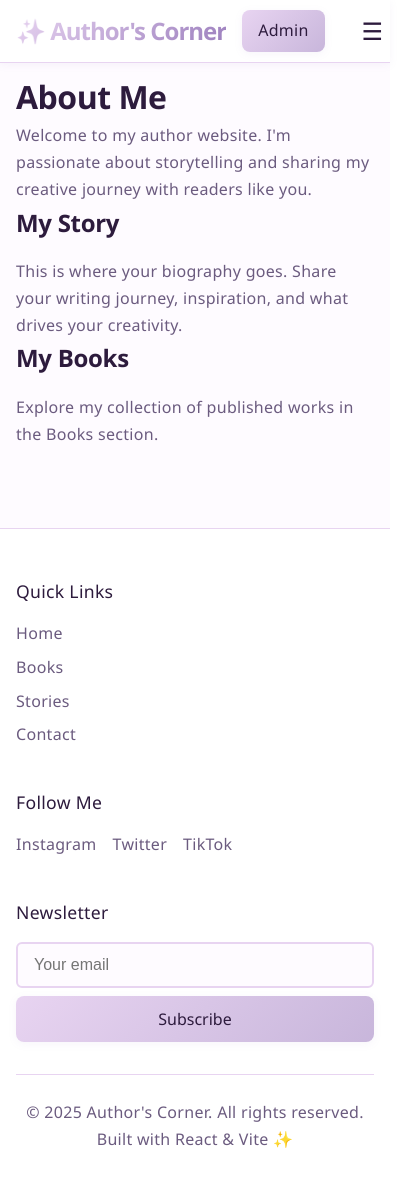
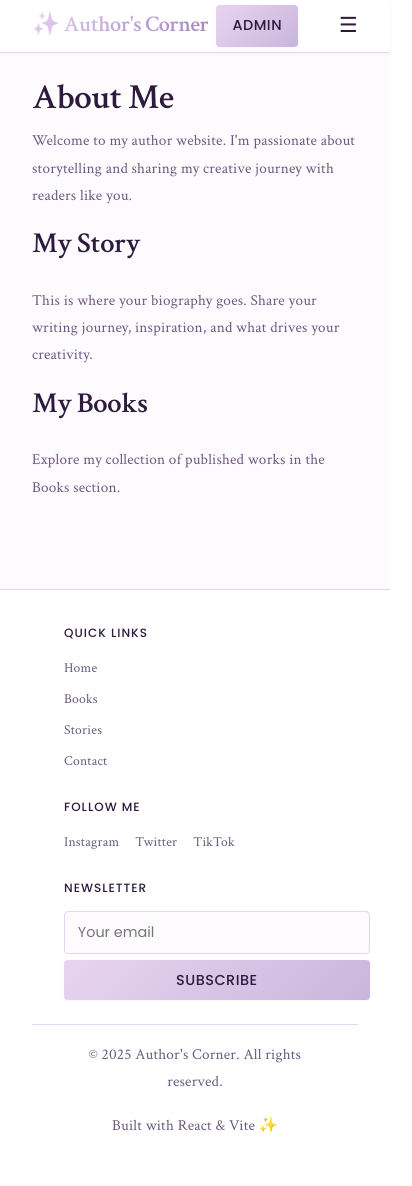
Before and after one commit to kofimuad/author-website, a React app in the folder frontend/: page /about in a window 390 px wide. Shown: the whole page, 412 px wide, since content can reach past the window. Built offline with nearby package versions, Linux system fonts and the light colour scheme; the HTML template or start-up script is replaced by a standard one.

Commit message:
have the first draft now but it's not responsive

```diff
--- a/frontend/src/components/Footer.css
+++ b/frontend/src/components/Footer.css
@@ -1,33 +1,40 @@
 .footer {
   background-color: var(--bg-white);
   border-top: 1px solid var(--border-light);
-  margin-top: 4rem;
-  padding: 3rem 0 1rem;
+  margin-top: 3rem;
+  padding: 2rem 0 1rem;
   animation: fadeInUp 0.6s ease;
 }
 
 .footer-content {
   display: grid;
-  grid-template-columns: repeat(auto-fit, minmax(200px, 1fr));
-  gap: 2rem;
-  margin-bottom: 2rem;
+  grid-template-columns: repeat(auto-fit, minmax(180px, 1fr));
+  gap: 1.5rem;
+  margin-bottom: 1.5rem;
+  max-width: 1200px;
+  margin-left: auto;
+  margin-right: auto;
+  padding: 0 2rem;
 }
 
 .footer-section h4 {
-  margin-bottom: 1rem;
+  margin-bottom: 0.8rem;
   color: var(--text-dark);
+  font-size: 0.75rem;
 }
 
 .footer-section a {
   display: block;
-  margin-bottom: 0.5rem;
+  margin-bottom: 0.4rem;
   color: var(--text-light);
+  font-size: 0.85rem;
   transition: all 0.3s ease;
+  border: none;
 }
 
 .footer-section a:hover {
   color: var(--primary-pink);
-  transform: translateX(4px);
+  transform: translateX(3px);
 }
 
 .social-links {
@@ -37,37 +44,41 @@
 
 .newsletter-form {
   display: flex;
-  gap: 0.5rem;
+  gap: 0.4rem;
 }
 
 .newsletter-form input {
   flex: 1;
-  padding: 0.5rem 1rem;
-  border: 2px solid var(--border-light);
-  border-radius: 6px;
+  padding: 0.5rem 0.8rem;
+  border: 1px solid var(--border-light);
+  border-radius: 4px;
   background-color: var(--bg-light);
   color: var(--text-dark);
-  font-size: 0.9rem;
+  font-size: 0.85rem;
   transition: all 0.3s ease;
 }
 
 .newsletter-form input:focus {
   outline: none;
   border-color: var(--primary-purple);
-  box-shadow: 0 0 0 3px rgba(200, 182, 219, 0.2);
+  box-shadow: var(--shadow-sm);
 }
 
 .footer-bottom {
   border-top: 1px solid var(--border-light);
-  padding-top: 1.5rem;
+  padding-top: 1rem;
   text-align: center;
   color: var(--text-light);
-  font-size: 0.9rem;
+  font-size: 0.8rem;
+  max-width: 1200px;
+  margin: 0 auto;
+  padding: 1rem 2rem;
 }
 
 @media (max-width: 768px) {
   .footer-content {
     grid-template-columns: 1fr;
+    gap: 1rem;
   }
 
   .newsletter-form {
--- a/frontend/src/components/Header.css
+++ b/frontend/src/components/Header.css
@@ -14,49 +14,57 @@
   align-items: center;
   padding: 1rem 2rem;
   gap: 2rem;
+  max-width: 1200px;
+  margin: 0 auto;
+  width: 100%;
 }
 
 .logo {
-  font-size: 1.5rem;
-  font-weight: 700;
+  font-family: 'Crimson Text', Georgia, serif;
+  font-size: 1.4rem;
+  font-weight: 600;
   background: linear-gradient(135deg, var(--primary-pink) 0%, var(--dark-purple) 100%);
   -webkit-background-clip: text;
   -webkit-text-fill-color: transparent;
   background-clip: text;
   white-space: nowrap;
-  letter-spacing: -1px;
+  letter-spacing: -0.5px;
   transition: transform 0.3s ease;
 }
 
 .logo:hover {
-  transform: scale(1.05);
+  transform: scale(1.03);
 }
 
 .nav {
   display: flex;
-  gap: 2rem;
+  gap: 1.5rem;
   flex: 1;
   justify-content: center;
 }
 
 .nav a {
   color: var(--text-dark);
-  font-weight: 500;
+  font-family: 'Poppins', sans-serif;
+  font-weight: 400;
+  font-size: 0.85rem;
   position: relative;
   transition: color 0.3s ease;
   padding-bottom: 0.25rem;
+  text-transform: uppercase;
+  letter-spacing: 0.5px;
+  border: none;
 }
 
 .nav a::after {
   content: '';
   position: absolute;
-  bottom: -4px;
+  bottom: -2px;
   left: 0;
   width: 0;
-  height: 3px;
-  background: linear-gradient(90deg, var(--primary-pink), var(--dark-purple));
+  height: 1px;
+  background: var(--dark-purple);
   transition: width 0.3s ease;
-  border-radius: 2px;
 }
 
 .nav a:hover::after {
@@ -70,27 +78,28 @@
 }
 
 .search-input {
-  padding: 0.5rem 1rem;
-  border: 2px solid var(--border-light);
-  border-radius: 20px;
+  padding: 0.5rem 0.8rem;
+  border: 1px solid var(--border-light);
+  border-radius: 4px;
   background-color: var(--bg-light);
   color: var(--text-dark);
-  font-size: 0.9rem;
+  font-size: 0.85rem;
   transition: all 0.3s ease;
-  min-width: 200px;
+  min-width: 150px;
+  font-family: 'Poppins', sans-serif;
 }
 
 .search-input:focus {
   outline: none;
   border-color: var(--primary-purple);
-  box-shadow: 0 0 0 3px rgba(200, 182, 219, 0.2);
+  box-shadow: var(--shadow-sm);
 }
 
 .mobile-menu-btn {
   display: none;
   background: none;
   border: none;
-  font-size: 1.5rem;
+  font-size: 1.3rem;
   cursor: pointer;
   color: var(--text-dark);
   transition: transform 0.3s ease;
@@ -102,8 +111,8 @@
 
 @media (max-width: 768px) {
   .header-content {
-    padding: 1rem;
-    gap: 1rem;
+    padding: 0.8rem;
+    gap: 0.5rem;
   }
 
   .nav {
@@ -114,7 +123,7 @@
     flex-direction: column;
     background-color: var(--bg-white);
     padding: 1rem;
-    gap: 0.5rem;
+    gap: 0.25rem;
     display: none;
     border-bottom: 1px solid var(--border-light);
   }
@@ -131,8 +140,4 @@
   .search-input {
     display: none;
   }
-
-  .header-actions {
-    gap: 0.5rem;
-  }
 }
--- a/frontend/src/pages/HomePage.css
+++ b/frontend/src/pages/HomePage.css
@@ -4,10 +4,10 @@
 
 .hero {
   background: linear-gradient(135deg, var(--primary-pink) 0%, var(--primary-purple) 100%);
-  padding: 4rem 0;
+  padding: 2.5rem 0;
   text-align: center;
-  border-radius: 16px;
-  margin-bottom: 4rem;
+  border-radius: 6px;
+  margin-bottom: 3rem;
   animation: fadeInUp 0.8s ease;
   position: relative;
   overflow: hidden;
@@ -20,29 +20,33 @@
   left: 0;
   right: 0;
   bottom: 0;
-  background: radial-gradient(circle at 20% 50%, rgba(255, 255, 255, 0.1), transparent),
-              radial-gradient(circle at 80% 80%, rgba(255, 255, 255, 0.1), transparent);
+  background: radial-gradient(circle at 20% 50%, rgba(255, 255, 255, 0.05), transparent),
+              radial-gradient(circle at 80% 80%, rgba(255, 255, 255, 0.05), transparent);
   pointer-events: none;
 }
 
 .hero h1 {
   color: var(--text-dark);
-  margin-bottom: 0.5rem;
+  margin-bottom: 0.4rem;
   position: relative;
   z-index: 1;
+  font-size: 2rem;
 }
 
 .subtitle {
-  font-size: 1.2rem;
+  font-family: 'Poppins', sans-serif;
+  font-size: 0.95rem;
   color: var(--text-dark);
-  margin-bottom: 2rem;
+  margin-bottom: 1.5rem;
   position: relative;
   z-index: 1;
+  font-weight: 400;
+  letter-spacing: 0.3px;
 }
 
 .hero-buttons {
   display: flex;
-  gap: 1rem;
+  gap: 0.8rem;
   justify-content: center;
   flex-wrap: wrap;
   position: relative;
@@ -50,71 +54,91 @@
 }
 
 .featured-section {
-  margin-bottom: 4rem;
+  margin-bottom: 3rem;
 }
 
 .featured-section h2 {
-  margin-bottom: 2rem;
+  margin-bottom: 1.5rem;
   text-align: center;
 }
 
 .section-footer {
   text-align: center;
-  margin-top: 2rem;
+  margin-top: 1.5rem;
 }
 
 .section-footer a {
-  font-weight: 600;
+  font-family: 'Poppins', sans-serif;
+  font-weight: 500;
   color: var(--dark-purple);
+  font-size: 0.85rem;
+  text-transform: uppercase;
+  letter-spacing: 0.5px;
   transition: all 0.3s ease;
   display: inline-block;
 }
 
 .section-footer a:hover {
-  transform: translateX(5px);
+  transform: translateX(3px);
   color: var(--primary-pink);
 }
 
 .newsletter-section {
   background: linear-gradient(135deg, var(--soft-rose) 0%, var(--blush) 100%);
-  padding: 3rem;
-  border-radius: 16px;
+  padding: 2rem;
+  border-radius: 6px;
   text-align: center;
-  margin-bottom: 4rem;
-  animation: fadeInUp 0.8s ease 0.2s backwards;
+  margin-bottom: 3rem;
+  animation: fadeInUp 0.8s ease 0.1s backwards;
 }
 
 .newsletter-section h2 {
   color: var(--text-dark);
+  font-size: 1.6rem;
 }
 
 .newsletter-section p {
-  margin-bottom: 1.5rem;
+  margin-bottom: 1rem;
+  font-size: 0.9rem;
 }
 
 .newsletter-form {
   display: flex;
-  gap: 0.5rem;
-  max-width: 400px;
+  gap: 0.4rem;
+  max-width: 320px;
   margin: 0 auto;
 }
 
 .newsletter-form input {
   flex: 1;
-  padding: 0.75rem 1rem;
-  border: 2px solid var(--border-light);
-  border-radius: 6px;
-  font-size: 1rem;
+  padding: 0.6rem 0.8rem;
+  border: 1px solid var(--border-light);
+  border-radius: 4px;
+  font-size: 0.9rem;
   transition: all 0.3s ease;
+  font-family: 'Poppins', sans-serif;
 }
 
 .newsletter-form input:focus {
   border-color: var(--primary-purple);
-  box-shadow: 0 0 0 3px rgba(200, 182, 219, 0.2);
+  box-shadow: var(--shadow-sm);
 }
 
 .card .meta {
-  font-size: 0.9rem;
+  font-family: 'Poppins', sans-serif;
+  font-size: 0.75rem;
   color: var(--text-light);
+  margin-bottom: 0.4rem;
+  text-transform: uppercase;
+  letter-spacing: 0.5px;
+  font-weight: 500;
+}
+
+.card .genre {
+  font-family: 'Poppins', sans-serif;
+  font-size: 0.7rem;
+  color: var(--text-light);
+  text-transform: uppercase;
+  letter-spacing: 0.5px;
   margin-bottom: 0.5rem;
 }
--- a/frontend/src/styles/global.css
+++ b/frontend/src/styles/global.css
@@ -1,12 +1,13 @@
+@import url('https://fonts.googleapis.com/css2?family=Crimson+Text:ital,wght@0,400;0,600;1,400&family=Poppins:wght@400;500;600&display=swap');
+
 * {
   margin: 0;
   padding: 0;
   box-sizing: border-box;
 }
 
-/* Color Palette - Girly & Minimalist */
+/* Color Palette */
 :root {
-  /* Light Mode Colors */
   --primary-pink: #E8D4F1;
   --primary-purple: #C8B6DB;
   --dark-purple: #9B7EBD;
@@ -20,16 +21,14 @@
   --border-light: #E8D4F1;
   --border-medium: #D4C5E2;
 
-  /* Dark Mode Colors */
   --dark-bg: #1a1a2e;
   --dark-bg-secondary: #16213e;
   --dark-text: #e0e0e0;
   --dark-text-light: #a0a0a0;
 
-  /* Shadows */
-  --shadow-sm: 0 2px 8px rgba(155, 126, 189, 0.08);
-  --shadow-md: 0 4px 16px rgba(155, 126, 189, 0.12);
-  --shadow-lg: 0 8px 32px rgba(155, 126, 189, 0.15);
+  --shadow-sm: 0 1px 3px rgba(155, 126, 189, 0.08);
+  --shadow-md: 0 2px 8px rgba(155, 126, 189, 0.12);
+  --shadow-lg: 0 4px 16px rgba(155, 126, 189, 0.15);
 }
 
 html[data-theme='dark'] {
@@ -39,17 +38,18 @@ html[data-theme='dark'] {
   --text-light: var(--dark-text-light);
   --border-light: #2a2a4e;
   --border-medium: #3a3a5e;
-  --shadow-sm: 0 2px 8px rgba(0, 0, 0, 0.3);
-  --shadow-md: 0 4px 16px rgba(0, 0, 0, 0.4);
+  --shadow-sm: 0 1px 3px rgba(0, 0, 0, 0.3);
+  --shadow-md: 0 2px 8px rgba(0, 0, 0, 0.4);
 }
 
 body {
-  font-family: 'Segoe UI', Trebuchet MS, sans-serif;
+  font-family: 'Crimson Text', Georgia, serif;
   background-color: var(--bg-light);
   color: var(--text-dark);
-  line-height: 1.6;
-  letter-spacing: 0.3px;
+  line-height: 1.8;
+  letter-spacing: 0.2px;
   transition: background-color 0.3s ease, color 0.3s ease;
+  font-size: 16px;
 }
 
 html, body, #root {
@@ -61,7 +61,7 @@ html, body, #root {
 @keyframes fadeInDown {
   from {
     opacity: 0;
-    transform: translateY(-20px);
+    transform: translateY(-15px);
   }
   to {
     opacity: 1;
@@ -72,7 +72,7 @@ html, body, #root {
 @keyframes fadeInUp {
   from {
     opacity: 0;
-    transform: translateY(20px);
+    transform: translateY(15px);
   }
   to {
     opacity: 1;
@@ -83,7 +83,7 @@ html, body, #root {
 @keyframes slideInLeft {
   from {
     opacity: 0;
-    transform: translateX(-30px);
+    transform: translateX(-20px);
   }
   to {
     opacity: 1;
@@ -91,69 +91,63 @@ html, body, #root {
   }
 }
 
-@keyframes pulse {
-  0%, 100% {
-    opacity: 1;
-  }
-  50% {
-    opacity: 0.5;
-  }
-}
-
-@keyframes shimmer {
-  0% {
-    background-position: -1000px 0;
-  }
-  100% {
-    background-position: 1000px 0;
-  }
-}
-
 h1 {
-  font-size: 2.5rem;
+  font-family: 'Crimson Text', Georgia, serif;
+  font-size: 2.2rem;
   font-weight: 600;
   letter-spacing: -0.5px;
   color: var(--text-dark);
   margin-bottom: 0.5rem;
   animation: fadeInDown 0.6s ease;
+  line-height: 1.2;
 }
 
 h2 {
-  font-size: 2rem;
+  font-family: 'Crimson Text', Georgia, serif;
+  font-size: 1.8rem;
   font-weight: 600;
   letter-spacing: -0.3px;
   color: var(--text-dark);
-  margin-bottom: 1rem;
+  margin-bottom: 1.5rem;
   animation: fadeInUp 0.6s ease;
+  line-height: 1.3;
 }
 
 h3 {
-  font-size: 1.5rem;
-  font-weight: 500;
+  font-family: 'Crimson Text', Georgia, serif;
+  font-size: 1.3rem;
+  font-weight: 600;
   color: var(--text-dark);
-  margin-bottom: 0.75rem;
+  margin-bottom: 0.5rem;
+  line-height: 1.2;
 }
 
 h4 {
-  font-size: 1.1rem;
+  font-family: 'Poppins', sans-serif;
+  font-size: 0.95rem;
   font-weight: 500;
   color: var(--text-dark);
+  text-transform: uppercase;
+  letter-spacing: 1px;
 }
 
 p {
   color: var(--text-light);
-  font-size: 1rem;
-  line-height: 1.7;
+  font-size: 0.95rem;
+  line-height: 1.8;
+  margin-bottom: 1rem;
 }
 
 a {
   color: var(--dark-purple);
   text-decoration: none;
   transition: color 0.3s ease;
+  border-bottom: 1px solid transparent;
 }
 
 a:hover {
   color: var(--primary-pink);
+  border-bottom: 1px solid var(--primary-pink);
 }
 
 /* App Layout */
@@ -167,49 +161,33 @@ a:hover {
 
 .main-content {
   flex: 1;
-  padding: 2rem 0;
+  padding: 1.5rem 0;
   animation: fadeInUp 0.8s ease;
 }
 
 /* Container */
 .container {
-  max-width: 1200px;
+  max-width: 900px;
   margin: 0 auto;
   padding: 0 2rem;
 }
 
 /* Button Styles */
 .btn {
-  padding: 0.75rem 1.5rem;
+  padding: 0.6rem 1.2rem;
   border: none;
-  border-radius: 8px;
-  font-size: 1rem;
+  border-radius: 4px;
+  font-family: 'Poppins', sans-serif;
+  font-size: 0.9rem;
   font-weight: 500;
   cursor: pointer;
   transition: all 0.3s ease;
-  font-family: inherit;
   display: inline-block;
   text-align: center;
   position: relative;
   overflow: hidden;
-}
-
-.btn::before {
-  content: '';
-  position: absolute;
-  top: 50%;
-  left: 50%;
-  width: 0;
-  height: 0;
-  border-radius: 50%;
-  background: rgba(255, 255, 255, 0.5);
-  transform: translate(-50%, -50%);
-  transition: width 0.6s, height 0.6s;
-}
-
-.btn:active::before {
-  width: 300px;
-  height: 300px;
+  letter-spacing: 0.5px;
+  text-transform: uppercase;
 }
 
 .btn-primary {
@@ -219,7 +197,7 @@ a:hover {
 }
 
 .btn-primary:hover {
-  transform: translateY(-3px);
+  transform: translateY(-2px);
   box-shadow: var(--shadow-md);
 }
 
@@ -231,21 +209,22 @@ a:hover {
 
 .btn-secondary:hover {
   background-color: var(--blush);
-  transform: translateY(-3px);
+  transform: translateY(-2px);
   box-shadow: var(--shadow-md);
 }
 
 .btn-outline {
-  border: 2px solid var(--dark-purple);
+  border: 1px solid var(--dark-purple);
   background-color: transparent;
   color: var(--dark-purple);
-  transition: all 0.3s ease;
+  font-size: 0.85rem;
 }
 
 .btn-outline:hover {
   background-color: var(--primary-pink);
   color: var(--text-dark);
-  transform: translateY(-2px);
+  border-color: var(--primary-pink);
+  transform: translateY(-1px);
 }
 
 .btn:disabled {
@@ -256,77 +235,81 @@ a:hover {
 /* Cards */
 .card {
   background-color: var(--bg-white);
-  border-radius: 12px;
-  padding: 1.5rem;
+  border-radius: 6px;
+  padding: 1.2rem;
   box-shadow: var(--shadow-sm);
   transition: all 0.3s ease;
   animation: fadeInUp 0.6s ease backwards;
 }
 
 .card:nth-child(1) { animation-delay: 0.1s; }
-.card:nth-child(2) { animation-delay: 0.2s; }
-.card:nth-child(3) { animation-delay: 0.3s; }
-.card:nth-child(4) { animation-delay: 0.4s; }
+.card:nth-child(2) { animation-delay: 0.15s; }
+.card:nth-child(3) { animation-delay: 0.2s; }
+.card:nth-child(4) { animation-delay: 0.25s; }
 
 .card:hover {
   box-shadow: var(--shadow-md);
-  transform: translateY(-8px);
+  transform: translateY(-4px);
 }
 
 .card-image {
   width: 100%;
-  height: 200px;
+  height: 180px;
   object-fit: cover;
-  border-radius: 8px;
+  border-radius: 4px;
   margin-bottom: 1rem;
   transition: transform 0.3s ease;
 }
 
 .card:hover .card-image {
-  transform: scale(1.05);
+  transform: scale(1.02);
 }
 
 /* Grid System */
 .grid {
   display: grid;
-  gap: 2rem;
+  gap: 1.5rem;
 }
 
 .grid-2 {
-  grid-template-columns: repeat(auto-fit, minmax(300px, 1fr));
+  grid-template-columns: repeat(auto-fit, minmax(280px, 1fr));
 }
 
 .grid-3 {
-  grid-template-columns: repeat(auto-fit, minmax(280px, 1fr));
+  grid-template-columns: repeat(auto-fit, minmax(240px, 1fr));
 }
 
 .grid-4 {
-  grid-template-columns: repeat(auto-fit, minmax(250px, 1fr));
+  grid-template-columns: repeat(auto-fit, minmax(200px, 1fr));
 }
 
 /* Forms */
 .form-group {
-  margin-bottom: 1.5rem;
+  margin-bottom: 1.2rem;
 }
 
 .form-group label {
   display: block;
-  margin-bottom: 0.5rem;
+  margin-bottom: 0.4rem;
+  font-family: 'Poppins', sans-serif;
   font-weight: 500;
+  font-size: 0.9rem;
   color: var(--text-dark);
+  text-transform: uppercase;
+  letter-spacing: 0.5px;
 }
 
 .form-group input,
 .form-group textarea,
 .form-group select {
   width: 100%;
-  padding: 0.75rem 1rem;
-  border: 2px solid var(--border-light);
-  border-radius: 8px;
+  padding: 0.6rem 0.8rem;
+  border: 1px solid var(--border-light);
+  border-radius: 4px;
   background-color: var(--bg-white);
   color: var(--text-dark);
-  font-family: inherit;
-  font-size: 1rem;
+  font-family: 'Crimson Text', Georgia, serif;
+  font-size: 0.95rem;
   transition: all 0.3s ease;
 }
 
@@ -335,75 +318,39 @@ a:hover {
 .form-group select:focus {
   outline: none;
   border-color: var(--primary-purple);
-  box-shadow: 0 0 0 3px rgba(200, 182, 219, 0.2);
+  box-shadow: 0 0 0 2px rgba(200, 182, 219, 0.1);
 }
 
 /* Messages */
 .message {
-  padding: 1rem;
-  border-radius: 8px;
-  margin-bottom: 1.5rem;
+  padding: 0.8rem;
+  border-radius: 4px;
+  margin-bottom: 1rem;
   font-weight: 500;
+  font-size: 0.9rem;
   animation: slideInLeft 0.4s ease;
+  border-left: 3px solid;
 }
 
 .message.success {
   background-color: #E8F5E9;
   color: #2E7D32;
-  border-left: 4px solid #4CAF50;
+  border-left-color: #4CAF50;
 }
 
 .message.error {
   background-color: #FFEBEE;
   color: #C62828;
-  border-left: 4px solid #F44336;
+  border-left-color: #F44336;
 }
 
 .error-message {
   background-color: #FFEBEE;
   color: #C62828;
-  padding: 1rem;
-  border-radius: 8px;
+  padding: 0.8rem;
+  border-radius: 4px;
   margin-bottom: 1rem;
-  border-left: 4px solid #F44336;
+  border-left: 3px solid #F44336;
   animation: slideInLeft 0.4s ease;
+  font-size: 0.9rem;
 }
-
-/* Theme Toggle */
-.theme-toggle {
-  background: none;
-  border: none;
-  font-size: 1.5rem;
-  cursor: pointer;
-  transition: transform 0.3s ease;
-  padding: 0.5rem;
-}
-
-.theme-toggle:hover {
-  transform: rotate(20deg);
-}
-
-/* Responsive */
-@media (max-width: 768px) {
-  h1 {
-    font-size: 2rem;
-  }
-
-  h2 {
-    font-size: 1.5rem;
-  }
-
-  .container {
-    padding: 0 1rem;
-  }
-
-  .grid-2,
-  .grid-3,
-  .grid-4 {
-    grid-template-columns: 1fr;
-  }
-
-  .main-content {
-    padding: 1rem 0;
-  }
-}
```
Also changed, not shown: frontend/src/pages/AdminDashboard.css (+20 -22 lines), frontend/src/pages/AdminLogin.css (+27 -19 lines), frontend/src/pages/BooksPage.css (+13 -9 lines).
